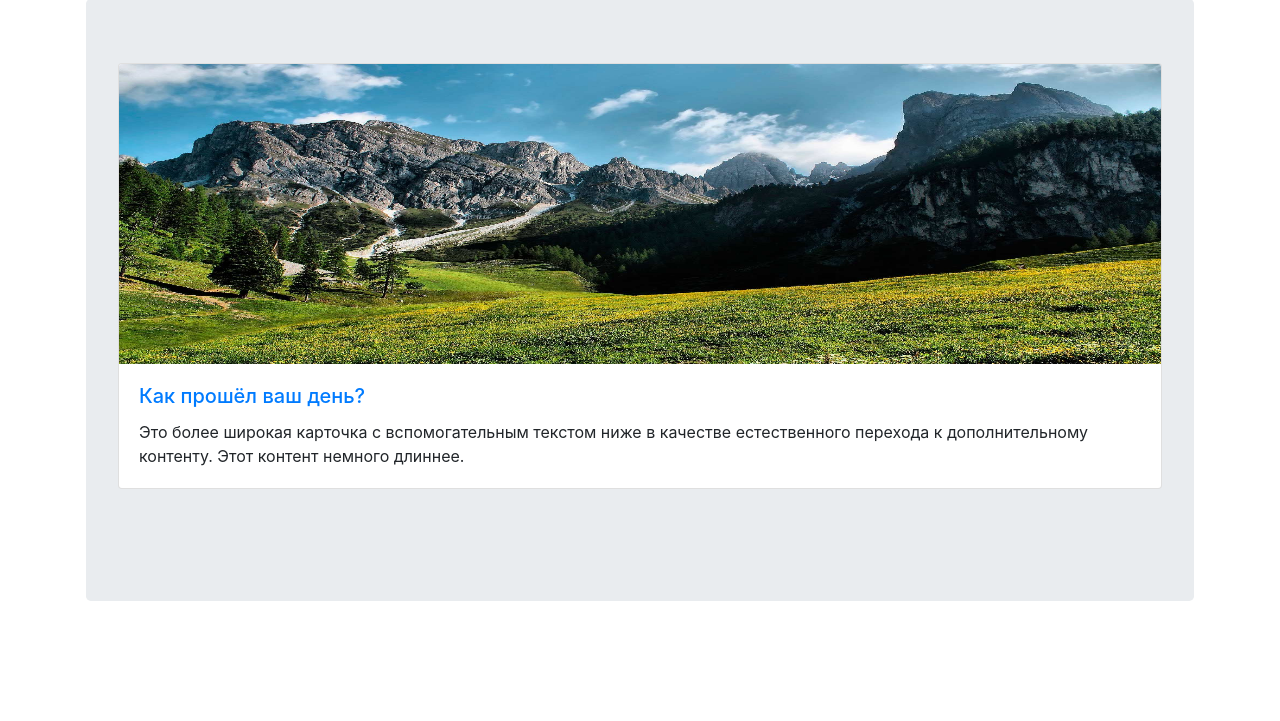
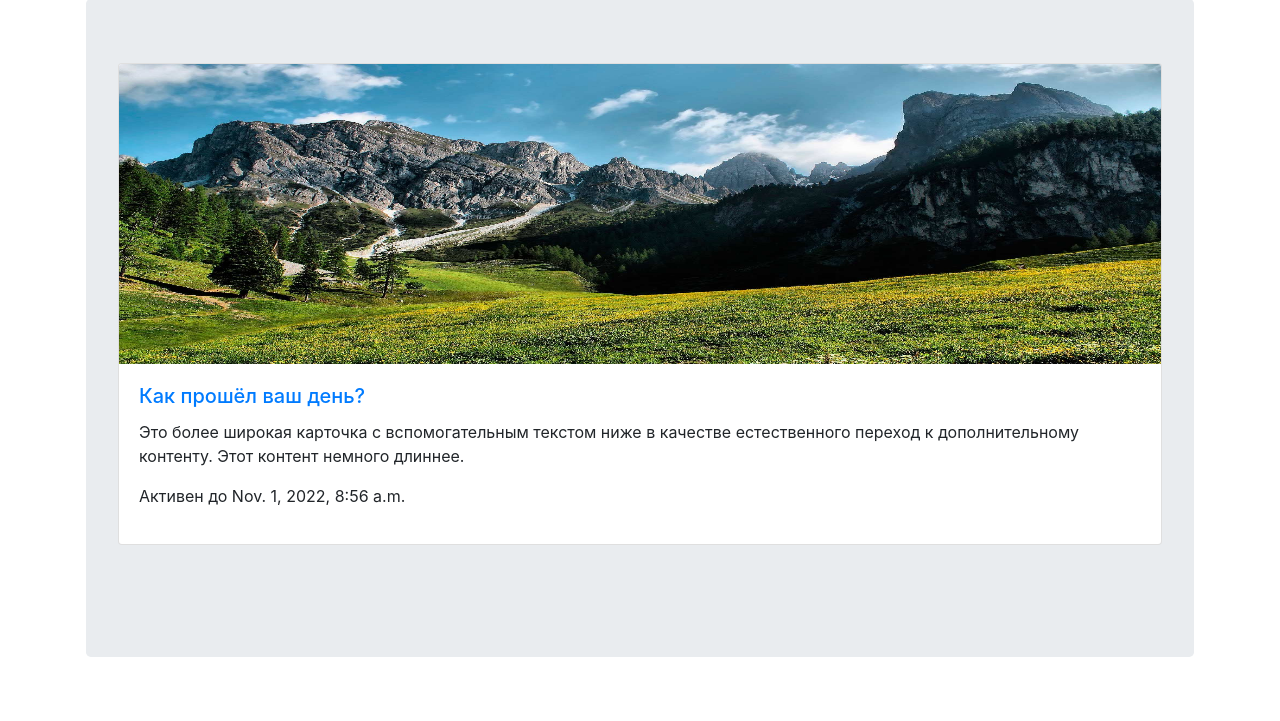
Before and after one commit to Nakamuroo/polls, a Django app: page /index/ in a window 1280 px wide. Shown: the part 89-810 px from the top of the page. Before the commit the page ends 690 px from the top, so only its background shows below. Run offline with Django 3.2, Linux system fonts and the light colour scheme; a user stored in the database is signed in; data comes from the database, SQL or seed files in the repository; both versions use the stored data as it was after the commit; some libraries are stand-ins or nearby versions.

Commit message:
add life time

```diff
--- a/requirements.txt
+++ b/requirements.txt
@@ -18,3 +18,4 @@ social-auth-app-django==5.0.0
 social-auth-core==4.3.0
 sqlparse==0.4.3
 urllib3==1.26.12
+django
--- a/users/models.py
+++ b/users/models.py
@@ -1,8 +1,8 @@
+from datetime import datetime, timedelta
+
 from django.db import models
 from django.contrib.auth.models import User
 from PIL import Image
-import datetime
-from django.utils import timezone
 
 
 # Extending User Model Using a One-To-One Link
@@ -30,9 +30,11 @@ class Profile(models.Model):
 class Question(models.Model):
     question_text = models.CharField(max_length=200)
     pub_date = models.DateTimeField('date published')
-
+    life_time = models.DateTimeField(default=datetime.now() + timedelta(days=1),
+                                     verbose_name='Время жизни',
+                                     null=False)
     def was_published_recently(self):
-        return self.pub_date >= timezone.now() - datetime.timedelta(days=1)
+        return self.pub_date >= datetime.now() - timedelta(days=1)
 
     def __str__(self):
         return self.question_text
--- a/users/templates/polls/detail.html
+++ b/users/templates/polls/detail.html
@@ -13,6 +13,7 @@
         <label for="choice{{forloop.counter}}">{{choice.choice_text}}</label><br>
         {% endfor %}
     </fieldset>
+
 <input type="submit" value="Vote">
 </form>
 </div>
--- a/users/templates/polls/index.html
+++ b/users/templates/polls/index.html
@@ -5,13 +5,18 @@
 
 <div class="jumbotron">
     {% for question in latest_question_list %}
+    {% if question.pub_date < question.life_time or user.is_superuser %}
     <div class="card mb-5">
-            <img src="../../../media/1614636706_5-p-fon-gori-dlya-fotoshopa-7.jpg" class="card-img-top" alt="..." height="300px">
+        <img src="../../../media/1614636706_5-p-fon-gori-dlya-fotoshopa-7.jpg" class="card-img-top" alt="..."
+             height="300px">
         <div class="card-body">
             <h5 class="card-title"><a href="{% url 'detail' question.id %}">{{question.question_text}}</a></h5>
-              <p class="card-text">Это более широкая карточка с вспомогательным текстом ниже в качестве естественного перехода к дополнительному контенту. Этот контент немного длиннее.</p>
+            <p class="card-text">Это более широкая карточка с вспомогательным текстом ниже в качестве естественного
+                переход к дополнительному контенту. Этот контент немного длиннее.</p>
+            <p> Активен до {{ question.life_time }} </p>
         </div>
     </div>
+    {% endif %}
     {% endfor %}
 
     {% else %}
```
Also changed, not shown: db.sqlite3, users/migrations/0003_question_life_time.py (added). Lines whose indentation alone changed are shown as unchanged.
